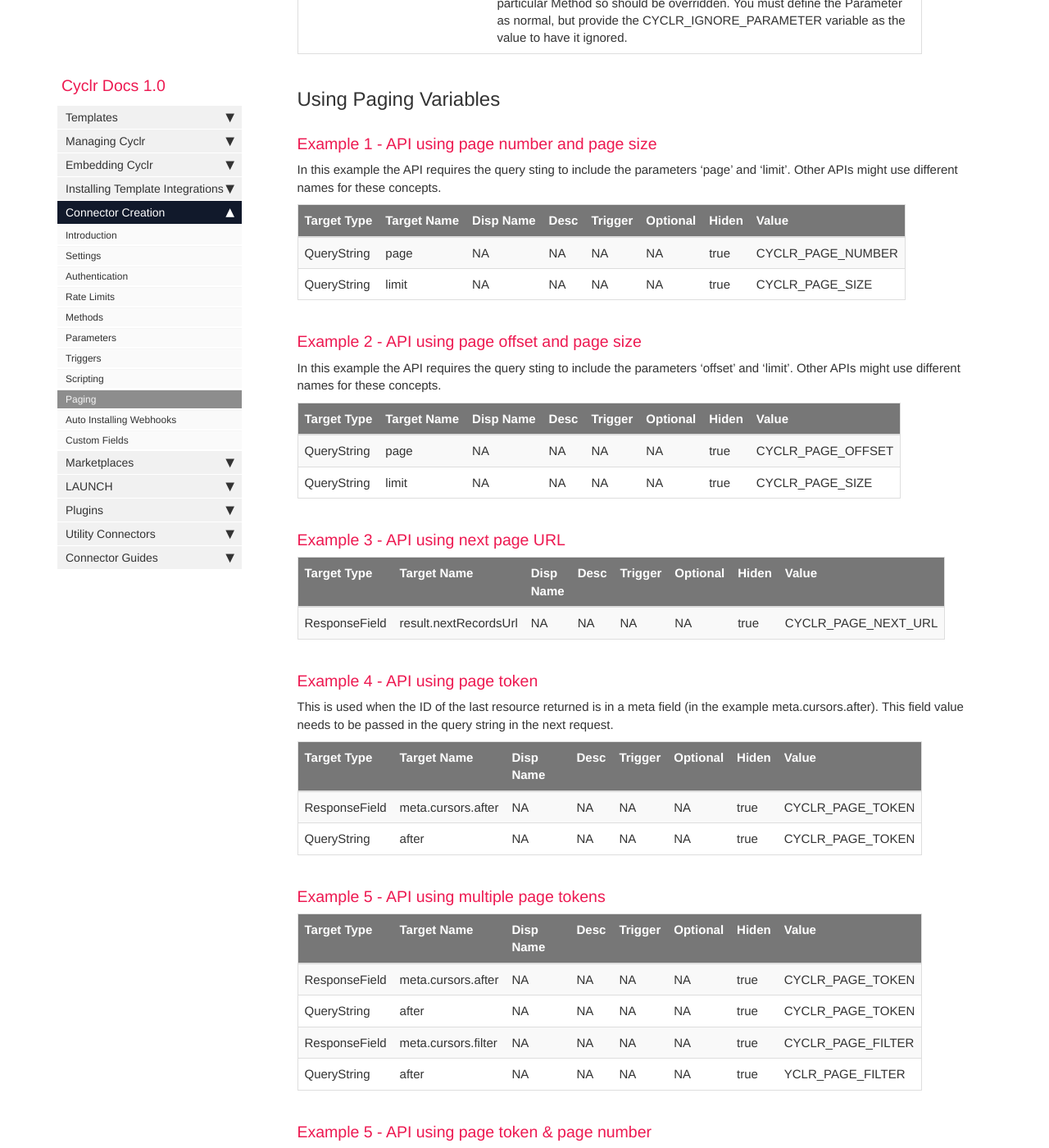
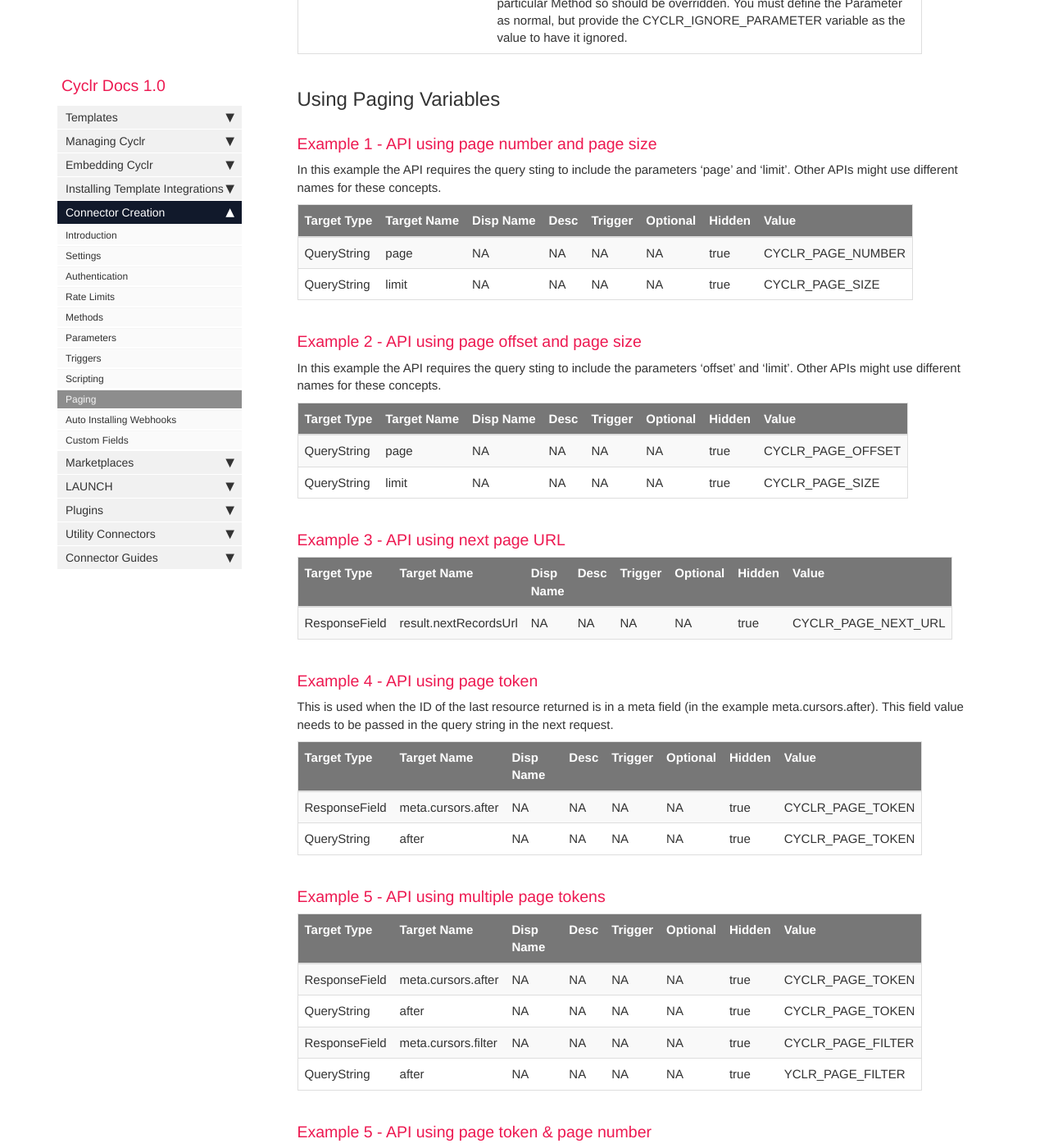
Before and after one commit to sneakysneak/docs, a Jekyll site: the page built from pages/custom-connectors/11-paging.md, in a window 1280 px wide and 1400 px high, scrolled down 1740 px. Shown: the whole window at 82% size. Built offline with Jekyll 4.4.1, drawn with Linux system fonts in a browser that asks for light colours; nearby versions of some CDN libraries; comment, search, counter and statistics services are not loaded.

Commit message:
Fix typo

```diff
--- a/pages/custom-connectors/11-paging.md
+++ b/pages/custom-connectors/11-paging.md
@@ -52,7 +52,7 @@ It implement inbound paging Cyclr use the following variables.
 
 In this example the API requires the query sting to include the parameters 'page' and 'limit'.  Other APIs might use different names for these concepts.
 
-| Target Type | Target Name | Disp Name | Desc | Trigger | Optional | Hiden | Value |
+| Target Type | Target Name | Disp Name | Desc | Trigger | Optional | Hidden | Value |
 | --- | --- | --- | --- | --- | --- | --- | --- |
 | QueryString| page | NA | NA | NA | NA | true | CYCLR_PAGE_NUMBER |
 | QueryString| limit | NA | NA | NA | NA | true | CYCLR_PAGE_SIZE |
@@ -61,14 +61,14 @@ In this example the API requires the query sting to include the parameters 'page
 
 In this example the API requires the query sting to include the parameters 'offset' and 'limit'.  Other APIs might use different names for these concepts.
 
-| Target Type | Target Name | Disp Name | Desc | Trigger | Optional | Hiden | Value |
+| Target Type | Target Name | Disp Name | Desc | Trigger | Optional | Hidden | Value |
 | --- | --- | --- | --- | --- | --- | --- | --- |
 | QueryString| page | NA | NA | NA | NA | true | CYCLR_PAGE_OFFSET |
 | QueryString| limit | NA | NA | NA | NA | true | CYCLR_PAGE_SIZE |
 
 ### Example 3 - API using next page URL
 
-| Target Type | Target Name | Disp Name | Desc | Trigger | Optional | Hiden | Value |
+| Target Type | Target Name | Disp Name | Desc | Trigger | Optional | Hidden | Value |
 | --- | --- | --- | --- | --- | --- | --- | --- |
 | ResponseField| result.nextRecordsUrl | NA | NA | NA | NA | true | CYCLR_PAGE_NEXT_URL |
 
@@ -76,14 +76,14 @@ In this example the API requires the query sting to include the parameters 'offs
 
 This is used when the ID of the last resource returned is in a meta field (in the example meta.cursors.after). This field value needs to be passed in the query string in the next request.
 
-| Target Type | Target Name | Disp Name | Desc | Trigger | Optional | Hiden | Value |
+| Target Type | Target Name | Disp Name | Desc | Trigger | Optional | Hidden | Value |
 | --- | --- | --- | --- | --- | --- | --- | --- |
 | ResponseField | meta.cursors.after | NA | NA | NA | NA | true | CYCLR_PAGE_TOKEN |
 | QueryString | after | NA | NA | NA | NA | true | CYCLR_PAGE_TOKEN |
 
 ### Example 5 - API using multiple page tokens
 
-| Target Type | Target Name | Disp Name | Desc | Trigger | Optional | Hiden | Value |
+| Target Type | Target Name | Disp Name | Desc | Trigger | Optional | Hidden | Value |
 | --- | --- | --- | --- | --- | --- | --- | --- |
 | ResponseField | meta.cursors.after | NA | NA | NA | NA | true | CYCLR_PAGE_TOKEN |
 | QueryString | after | NA | NA | NA | NA | true | CYCLR_PAGE_TOKEN |
@@ -92,7 +92,7 @@ This is used when the ID of the last resource returned is in a meta field (in th
 
 ### Example 5 - API using page token & page number
 
-| Target Type | Target Name | Disp Name | Desc | Trigger | Optional | Hiden | Value |
+| Target Type | Target Name | Disp Name | Desc | Trigger | Optional | Hidden | Value |
 | --- | --- | --- | --- | --- | --- | --- | --- |
 | ResponseField | meta.cursors.after | NA | NA | NA | NA | true | CYCLR_PAGE_TOKEN |
 | QueryString | queryId | NA | NA | NA | NA | true | CYCLR_PAGE_TOKEN |
```
